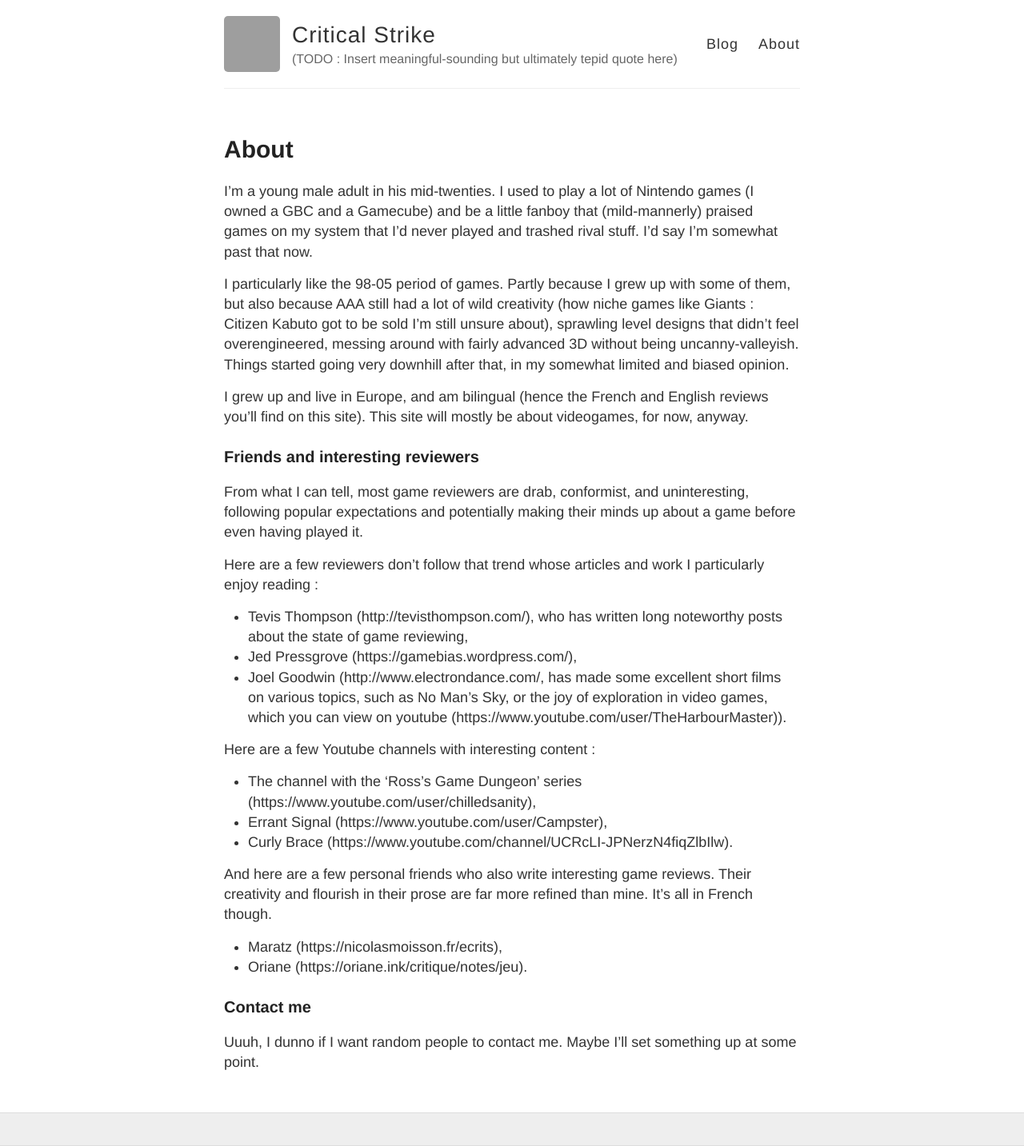
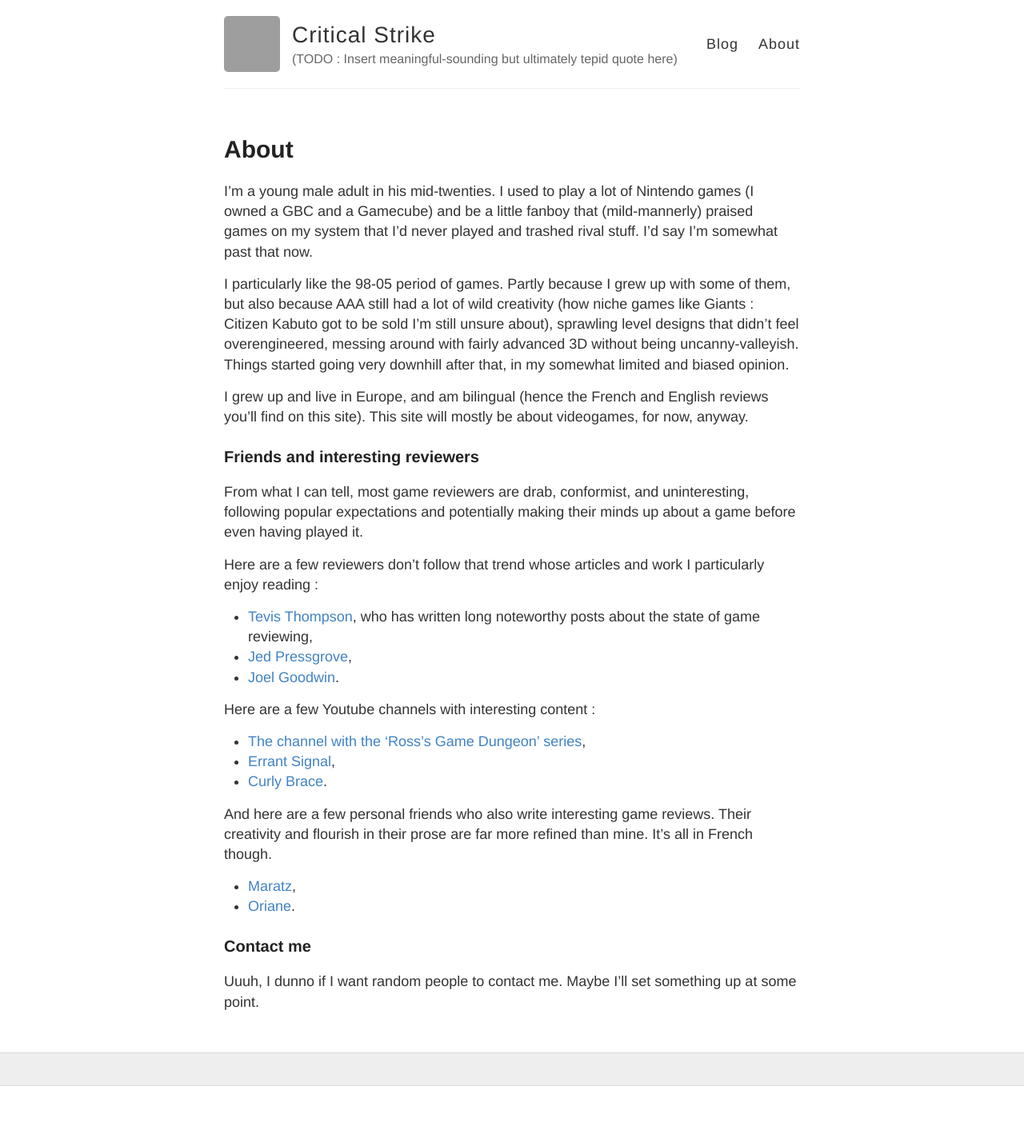
Before and after one commit to s-mackeo/maqe-crit.github.io, a Jekyll site: the page built from about.md, in a window 1280 px wide. Shown: the whole page at 80% size. Built offline with Jekyll 4.4.1, drawn with Linux system fonts in a browser that asks for light colours; after the commit the page ends 1358 px from its top, so only the background shows below that; grey boxes are pictures that could not be loaded.

Commit message:
URL fixes

```diff
--- a/about.md
+++ b/about.md
@@ -17,18 +17,18 @@ From what I can tell, most game reviewers are drab, conformist, and uninterestin
 
 Here are a few reviewers don't follow that trend whose articles and work I particularly enjoy reading :
 
-- Tevis Thompson (http://tevisthompson.com/), who has written long noteworthy posts about the state of game reviewing,
-- Jed Pressgrove (https://gamebias.wordpress.com/),
-- Joel Goodwin (http://www.electrondance.com/, has made some excellent short films on various topics, such as No Man's Sky, or the joy of exploration in video games, which you can view on youtube (https://www.youtube.com/user/TheHarbourMaster)).
+- [Tevis Thompson](http://tevisthompson.com/), who has written long noteworthy posts about the state of game reviewing,
+- [Jed Pressgrove](https://gamebias.wordpress.com/),
+- [Joel Goodwin](http://www.electrondance.com/, has made some excellent short films on various topics, such as No Man's Sky, or the joy of exploration in video games, which you can view on [youtube](https://www.youtube.com/user/TheHarbourMaster)).
 
 Here are a few Youtube channels with interesting content :
-- The channel with the 'Ross's Game Dungeon' series (https://www.youtube.com/user/chilledsanity),
-- Errant Signal (https://www.youtube.com/user/Campster),
-- Curly Brace (https://www.youtube.com/channel/UCRcLI-JPNerzN4fiqZlbIlw).
+- [The channel with the 'Ross's Game Dungeon' series](https://www.youtube.com/user/chilledsanity),
+- [Errant Signal](https://www.youtube.com/user/Campster),
+- [Curly Brace](https://www.youtube.com/channel/UCRcLI-JPNerzN4fiqZlbIlw).
 
 And here are a few personal friends who also write interesting game reviews. Their creativity and flourish in their prose are far more refined than mine. It's all in French though.
-- Maratz (https://nicolasmoisson.fr/ecrits),
-- Oriane (https://oriane.ink/critique/notes/jeu).
+- [Maratz](https://nicolasmoisson.fr/ecrits),
+- [Oriane](https://oriane.ink/critique/notes/jeu).
 
 ### Contact me
 
```
